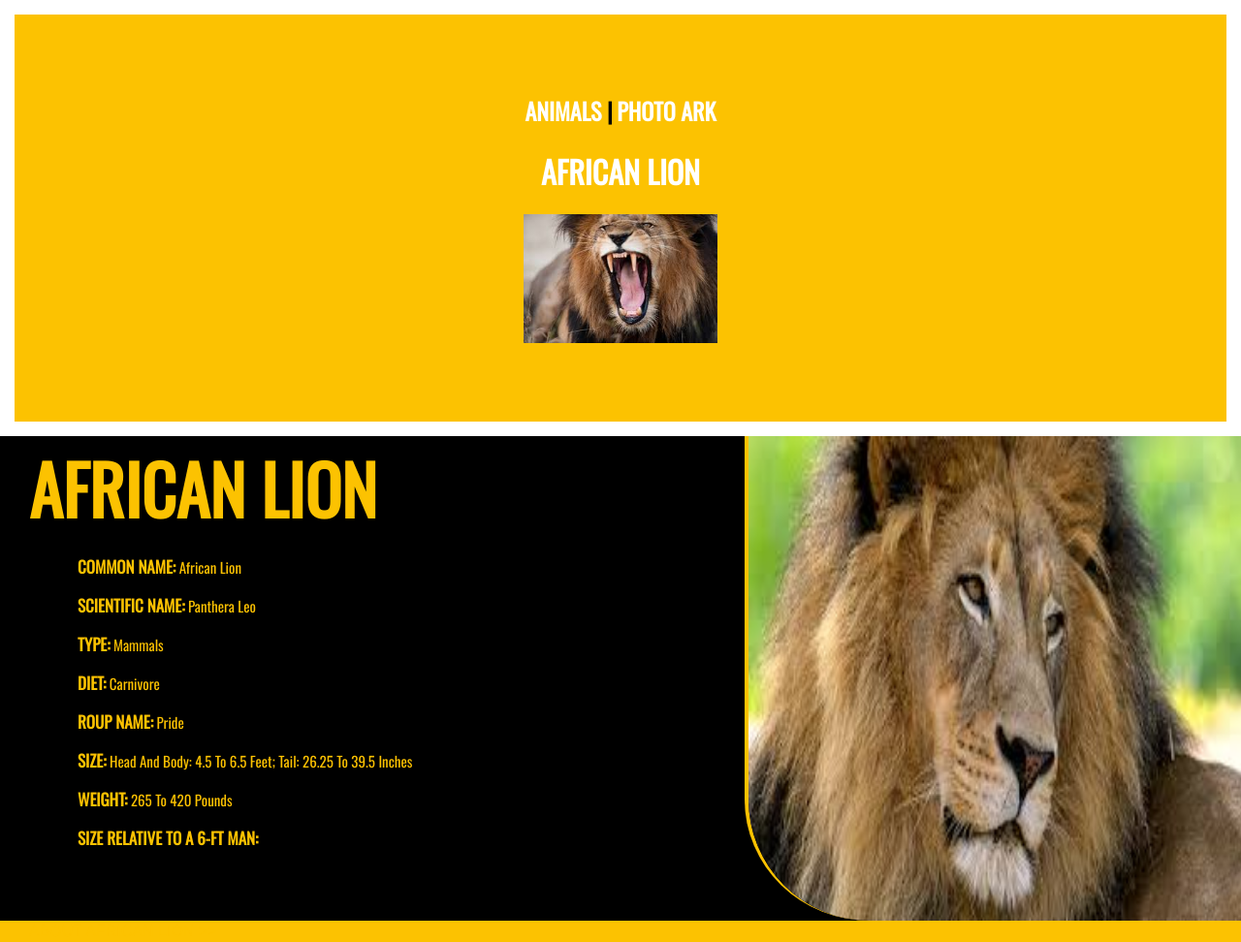
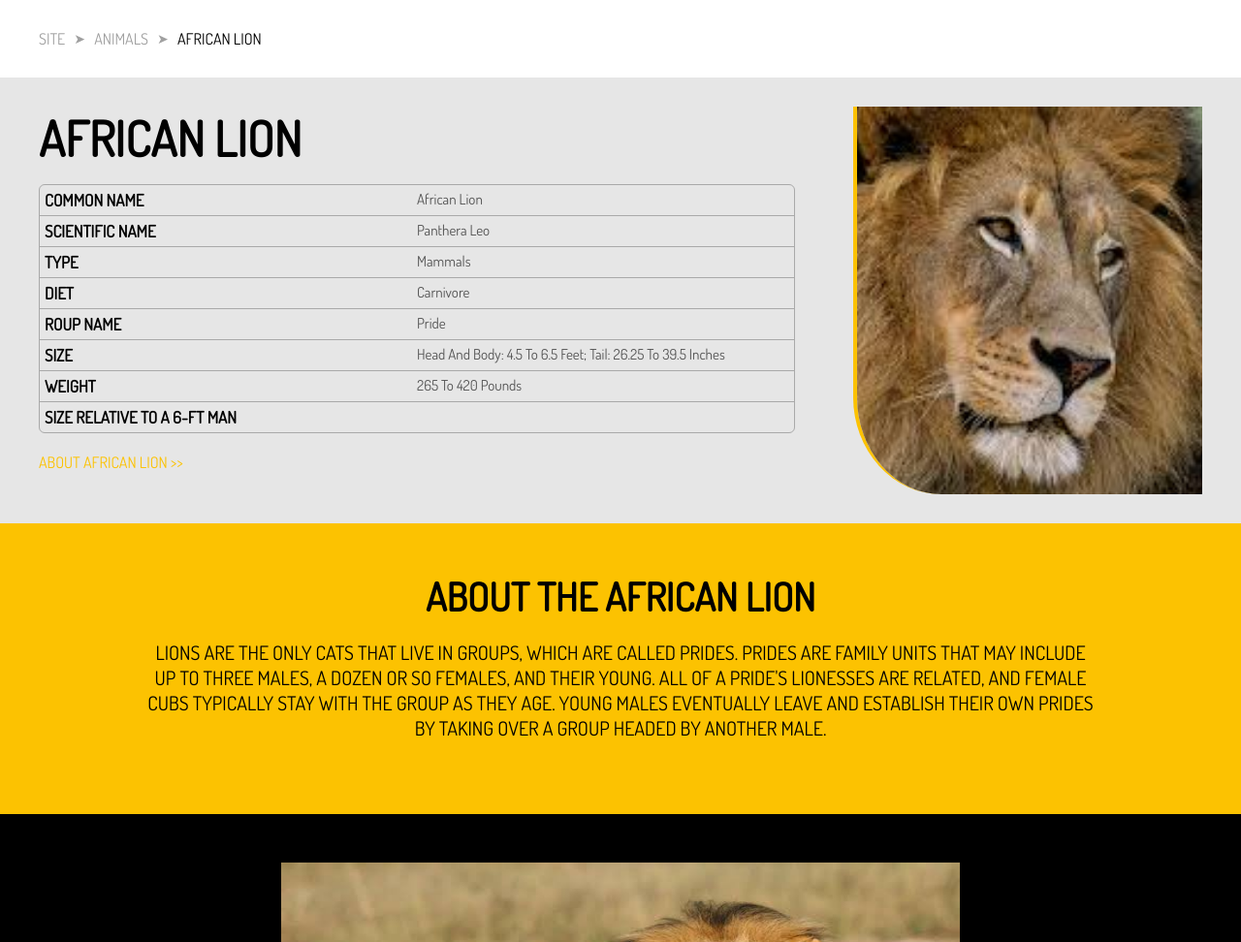
Before and after one commit to MohammedRazzak/newNour, a plain HTML site: page Task One/index.html in a window 1280 px wide. Shown: the top 972 px of the page at 97% size. Drawn offline with nearby package versions, Linux system fonts and the light colour scheme.

Commit message:
new task from razak

```diff
--- a/Task One/css/style.css
+++ b/Task One/css/style.css
@@ -1,193 +1,293 @@
-/*background: linear-gradient(90deg, #fbaf23 0, #803300 100%);*/
-/*font-family: 'GeoEditRegularItalic', 'Franklin Gothic Medium', 'Franklin Gothic', 'ITC Franklin Gothic', Helvetica, Arial, sans-serif;*/
-/*color:#fcc201*/
-body{
-    color:#fcc201;
-    margin:0px;
+body {
+    color: #fcc201;
+    margin: 0px;
     box-sizing: border-box;
-    font-family: 'GeoEditRegularItalic', 'Franklin Gothic Medium', 'Franklin Gothic', 'ITC Franklin Gothic', Helvetica, Arial, sans-serif;
-    text-transform:uppercase;
+    font-family: 'Dosis', sans-serif;
+    text-transform: uppercase;
 }
-p,h1,h2,h6{
-    font-family: 'Oswald', sans-serif;
+
+p,
+h1,
+h2,
+h6 {
+    font-family: 'Dosis', sans-serif;
 }
-/*h1,h2,h6{
-    font-family: 'Playfair Display', serif;
-}*/
-.container0{
-    background-color: #fcc201;
-    color:white;
+
+.container0 {
+    box-sizing: border-box;
+    width: 1200px;
+    padding: 30px 0px;
+    margin: 0 auto;
+}
+
+.breadcrumbs {
+    padding: 0px;
+    margin: 0px;
     display: flex;
-    flex-direction: column;
-    align-items: center;
-    justify-content: center;
-    height: 450px;
-    border: 15px solid white;
-    box-sizing: border-box;
+    list-style: none;
 }
-.container0 h2{
+
+.breadcrumbs li {
+    position: relative;
+    padding: 0px 15px;
+}
+
+.breadcrumbs li:first-child {
+    padding-left: 0px;
+}
+
+.breadcrumbs li a {
+    color: #a0a0a0;
+}
+
+.breadcrumbs li:after {
+    content: '\27A4';
+    display: block;
+    width: 20px;
+    height: 20px;
+    position: absolute;
+    top: 1px;
+    right: -14px;
+    font-size: 14px;
+    color: #a0a0a0;
+}
+
+.breadcrumbs li:last-child::after {
+    display: none;
+}
+
+.breadcrumbs li:last-child a {
+    color: #000;
+}
+
+.container0 h2 {
     display: inline;
 }
-.container0 .a::after{
+
+.container0 .a::after {
     content: "|";
     display: inline;
     color: black;
+}
 
+.container0 img {
+    width: 200px;
+}
 
+.section-one {
+    background: #e6e6e6;
+    padding: 30px 0px;
 }
-.container0 img{
-    width: 200px;
 
-}
-.container{
+.container {
     display: flex;
     justify-content: space-between;
-    background-color: black;
     box-sizing: border-box;
-    height: 500px;
-    margin:0px;
+    margin: 0px;
+    width: 1200px;
+    margin: 0 auto;
+    color: #000;
 }
-.content .left{
-    padding:10px 0 10px 30px;
 
+.left {
+    width: 65%;
 }
-.left h1{
-    font-size: 70px;
+
+.left h1 {
+    font-size: 50px;
     line-height: 1.1;
-    padding:0px;
+    padding: 0px;
     margin: 5px 5px 5px 0px;
 }
-.left .parag{
+
+.left .parag {
     font-size: 15px;
     text-transform: capitalize;
-    padding:10px 0px 60px 50px;
     font-weight: normal;
+    border: 1px solid #a9a9a9;
+    width: 100%;
+    border-radius: 6px;
+    box-sizing: border-box;
+    margin: 20px 0px;
 }
-.left .parag p span{
+
+.left .item {
+    color: #555;
+    margin: 0px;
+    display: flex;
+    padding-bottom: 10px;
+    border-bottom: 1px solid #a9a9a9;
+    padding: 5px;
+}
+
+.left .item:last-child {
+    border-bottom: 0px;
+}
+
+.left .item span {
     font-weight: bold;
+    color: #000;
     font-size: 17px;
+    width: 50%;
+    display: inline-block;
 }
-a{
+
+.item p {
+    margin: 0px;
+    width: 50%;
+}
+
+a {
     text-decoration: none;
-    color:#fcc201;
+    color: #fcc201;
 }
-.left a::after{
+
+.left a::after {
     content: " >>";
 }
-.left a:hover::after{
+
+.left a:hover::after {
     content: "";
     display: block;
     background-color: #fcc201;
-    height:2px;
-    width:150px;
+    height: 2px;
+    width: 150px;
+}
 
-}
-.right{
-    width:40%;
+.right {
+    width: 30%;
     box-sizing: border-box;
     overflow: hidden;
 }
-.right img{
+
+.right img {
     width: 100%;
-    height: 100%;
-    border-left:4px solid #fcc201;
+    height: 400px;
+    border-left: 4px solid #fcc201;
     border-radius: 0% 0% 0% 25%;
+    object-fit: cover;
 }
+
 @media only screen and (max-width: 600px) {
-    .container{
+    .container {
         display: flex;
-        flex-direction:column;
+        flex-direction: column;
     }
-    .left h1{
+    .left h1 {
         font-size: 50px;
         line-height: 1.1;
-        padding:0px;
+        padding: 0px;
         margin: 5px 5px 5px 0px;
     }
-    .left .parag{
+    .left .parag {
         font-size: 12px;
         text-transform: capitalize;
-        padding:10px 0px 60px 30px;
         font-weight: normal;
     }
-    .left .parag p span{
+    .left .parag p span {
         font-weight: bold;
         font-size: 15px;
     }
-    .right img{
-       visibility: hidden;
+}
+
+.container2 {
+    background-color: #fcc201;
+    color: black;
+    text-align: center;
+    height: 200px;
+    padding: 50px;
+}
+
+.container2 h1 {
+    margin: 0px;
+    font-size: 40px;
+}
+
+.container2 p {
+    padding: 0px 100px;
+    font-size: 20px;
+}
+
+@media only screen and (max-width: 600px) {
+    .container,
+    .container0 {
+        width: 100%;
+        box-sizing: border-box;
+        padding: 20px;
+        flex-direction: column-reverse;
+    }
+    .container2 h1 {
+        margin: 0px;
+        font-size: 27px;
+    }
+    .container2 p {
+        padding: 0px;
+        font-size: 14px;
+    }
+    .left,
+    .right {
+        width: 100%;
+    }
+    .right img {
+        border-radius: 0px;
+        border: 0px;
+        height: 200px;
+        margin-bottom: 20px;
     }
 }
 
-.container2{
-    background-color:#fcc201 ;
-    color:black;
-    text-align: center;
-    height:200px;
-    padding:50px;
-}
-.container2 h1{
-    margin: 0px;
-    font-size: 40px;
-}
-.container2 p{
-    padding:0px 100px;
-    font-size: 20px;
-}
-@media only screen and (max-width: 600px) {
-    .container2{
-        padding:10px;
-    }
-    .container2 h1{
-        margin: 0px;
-        font-size: 27px;
-    }
-    .container2 p{
-        padding:0px ;
-        font-size: 14px;
-    }
-}
-.container3{
+.container3 {
     display: flex;
     flex-direction: column;
     align-items: center;
     justify-content: center;
     background-color: black;
-    padding:50px 0px;
+    padding: 50px 0px;
     overflow: hidden;
     box-sizing: border-box;
 }
-.one,.two,.three{
+
+.one,
+.two,
+.three {
     overflow: hidden;
     box-sizing: border-box;
 }
+
+
 /*.container3 img{
     border: 4px solid #fcc201;
     box-sizing: border-box;
 }*/
-.container3 .two img:first-child{
+
+.container3 .two img:first-child {
     border: 4px solid #fcc201;
     box-sizing: border-box;
 }
-.container3 .two img:last-child{
+
+.container3 .two img:last-child {
     border: 4px solid white;
     box-sizing: border-box;
 }
-.container3 .one img{
-   width:700px;
-   height:400px;
-}
-.container3 .two img{
-    width:350px;
+
+.container3 .one img {
+    width: 700px;
     height: 400px;
 }
-.container3 .three img{
-    width:700px;
-    height:400px;
- }
- @media only screen and (max-width: 600px) {
-    .container3 .two img{
-        width:700px;
+
+.container3 .two img {
+    width: 350px;
+    height: 400px;
+}
+
+.container3 .three img {
+    width: 700px;
+    height: 400px;
+}
+
+@media only screen and (max-width: 600px) {
+    .container3 .two img {
+        width: 700px;
         height: 400px;
     }
- }
+}
--- a/Task One/index.html
+++ b/Task One/index.html
@@ -1,47 +1,70 @@
 <html>
+
 <head>
     <link rel="stylesheet" href="css/style.css">
     <meta name="viewport" content="width=device-width, initial-scale=1.0">
-        <link href="https://fonts.googleapis.com/css?family=Open+Sans+Condensed:300|Oswald|Playfair+Display|Roboto&display=swap" rel="stylesheet">
+    <link href="https://fonts.googleapis.com/css?family=Dosis&display=swap" rel="stylesheet">
 </head>
+
 <body>
     <div class="container0">
-            <div><h2 class="a">ANIMALS </h2>  <h2>PHOTO ARK</h2></div>
-            <h1>African Lion</h1>
-            <img src="images/images (1).jpg" alt="">
+        <ul class="breadcrumbs">
+            <li><a href="">Site</a></li>
+            <li><a href="">Animals</a></li>
+            <li><a href="">African Lion</a></li>
+        </ul>
     </div>
+    <div class="section-one">
         <div class="container">
-            <div class="content">
             <div class="left">
                 <h1>African Lion</h1>
                 <div class="parag">
-                            <p><span>COMMON NAME:</span> African Lion</p>
+                    <div class="item">
+                        <span>COMMON NAME</span>
+                        <p> African Lion</p>
+                    </div>
+                    <div class="item">
+                        <span>SCIENTIFIC NAME</span>
+                        <p>Panthera leo</p>
+                    </div>
+                    <div class="item">
+                        <span>TYPE</span>
+                        <p> Mammals</p>
+                    </div>
+                    <div class="item">
+                        <span>DIET</span>
+                        <p>Carnivore</p>
+                    </div>
+                    <div class="item">
+                        <span>ROUP NAME</span>
+                        <p> Pride</p>
+                    </div>
+                    <div class="item">
+                        <span>SIZE</span>
+                        <p>Head and body: 4.5 to 6.5 feet; tail: 26.25 to 39.5 inches
+                        </p>
+                    </div>
+                    <div class="item">
+                        <span>WEIGHT</span>
+                        <p>265 to 420 pounds</p>
+                    </div>
+                    <div class="item">
+                        <span>SIZE RELATIVE TO A 6-FT MAN</span>
+                    </div>
 
-                            <p><span>SCIENTIFIC NAME:</span> Panthera leo</p>
-
-                            <p><span>TYPE:</span> Mammals</p>
-
-                            <p><span>DIET:</span> Carnivore</p>
-
-                            <p><span>ROUP NAME:</span> Pride</p>
-
-                            <p><span>SIZE:</span> Head and body: 4.5 to 6.5 feet; tail: 26.25 to 39.5 inches</p>
-
-                            <p><span>WEIGHT:</span> 265 to 420 pounds</p>
-
-                            <p><span>SIZE RELATIVE TO A 6-FT MAN:</span></p>
                 </div>
                 <a href="#container2">About African Lion</a>
-                </div>
             </div>
             <div class="right">
                 <img src="images/download.jpg" alt="">
             </div>
+
+        </div>
     </div>
     <div class="container2" id="container2">
         <h1>ABOUT THE AFRICAN LION</h1>
-                <p>Lions are the only cats that live in groups, which are called prides. Prides are family units that may include up to three males, a dozen or so females, and their young. All of a pride's lionesses are related, and female cubs typically stay with the group as they age. Young males eventually leave and establish their own prides by taking over a group headed by another male.</p>
-
+        <p>Lions are the only cats that live in groups, which are called prides. Prides are family units that may include up to three males, a dozen or so females, and their young. All of a pride's lionesses are related, and female cubs typically stay with
+            the group as they age. Young males eventually leave and establish their own prides by taking over a group headed by another male.</p>
     </div>
     <div class="container3">
         <div class="one">
@@ -58,4 +81,5 @@
     </div>
 
 </body>
+
 </html>
--- a/task1/css/main.css
+++ b/task1/css/main.css
@@ -12,8 +12,7 @@ body {
   border-top: 2px solid #99d8d9;
   padding: 0px !important;
   background-color: #1bc47d;
-  font-family: 'Poppins',
- sans-serif;
+  font-family: 'Poppins', sans-serif;
 }
 
 body .clearfix {
```
Also changed, not shown: Task One/1.PNG (deleted), Task One/1R.PNG (deleted), Task One/2.PNG (deleted), Task One/2R.PNG (deleted), Task One/3.PNG (deleted), Task One/As1.PNG (deleted), Task One/As11.PNG (deleted), Task One/images/next.svg (added), 1 other file. Lines whose indentation alone changed are shown as unchanged.
